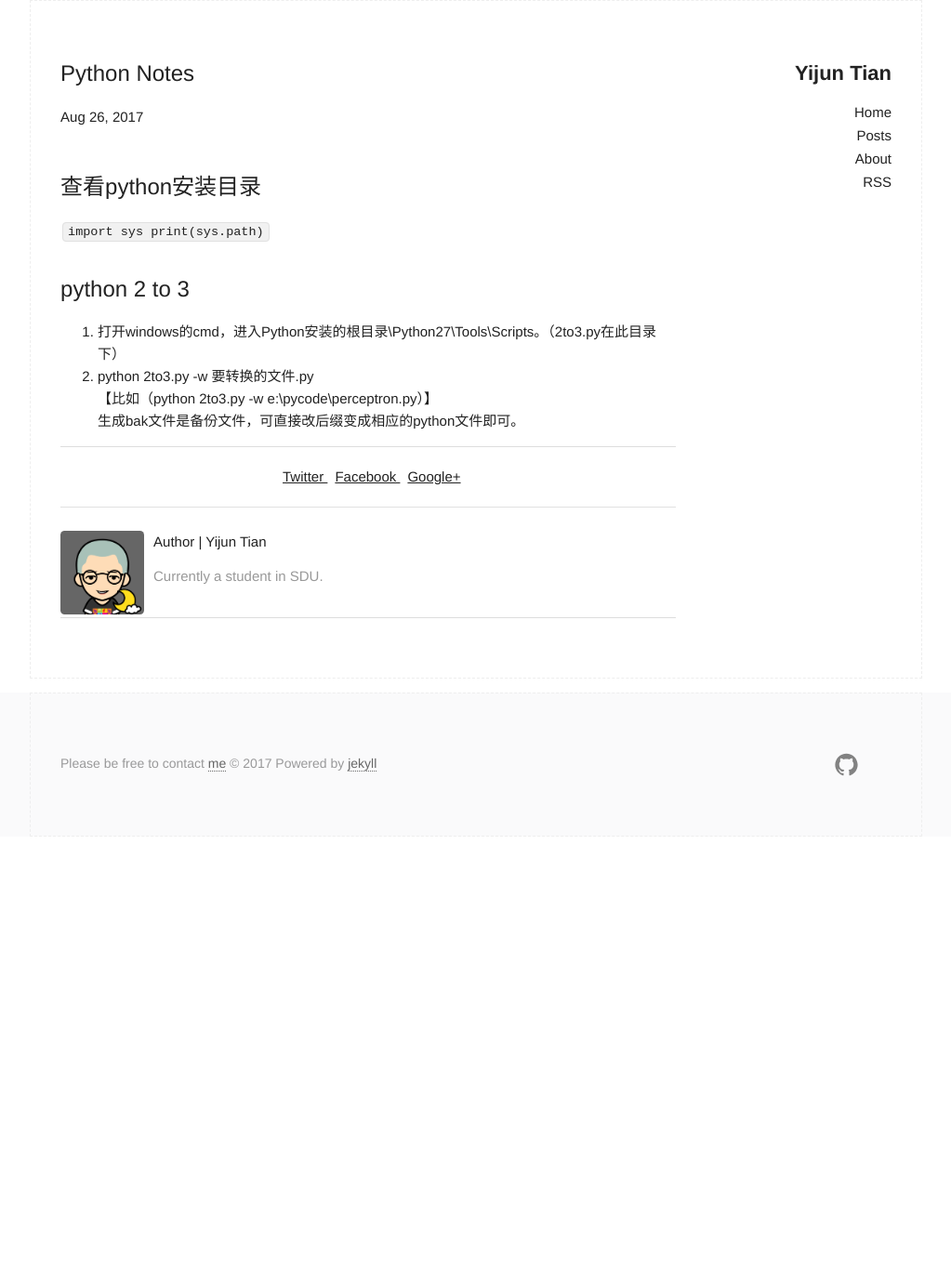
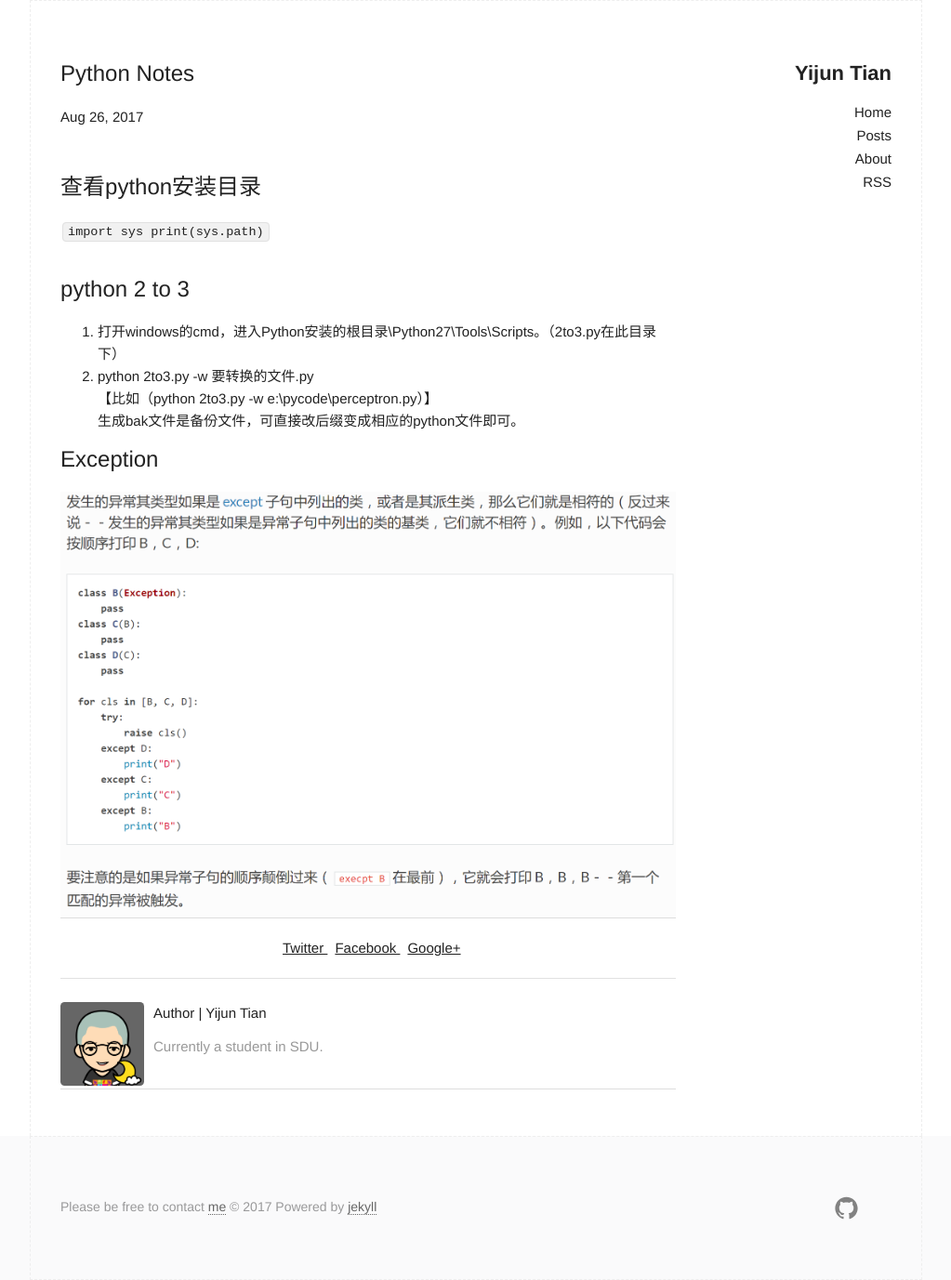
Before and after one commit to meettyj/blog, a Jekyll site: the page built from _posts/2017-08-26-Python-notes.md, in a window 1280 px wide. Shown: the whole page at 93% size, without its empty margins (128-1151 px from the left). Built offline with Jekyll 4.4.1, drawn with Linux system fonts in a browser that asks for light colours; before the commit the page ends 900 px from its top, so only the background shows below that.

Commit message:
update posts

```diff
--- a/_posts/2017-08-26-Python-notes.md
+++ b/_posts/2017-08-26-Python-notes.md
@@ -18,3 +18,8 @@ print(sys.path)`<br /><br />
 2. python 2to3.py -w 要转换的文件.py<br />
 【比如（python 2to3.py -w e:\pycode\perceptron.py）】<br />
 生成bak文件是备份文件，可直接改后缀变成相应的python文件即可。
+
+
+# Exception
+<div align='center'>
+<img src="{{site.baseurl}}/assets/img/pythonNotes/1.png" alt="pythonNotes-1"/></div>
```
Also changed, not shown: assets/img/pythonNotes/1.png (added).
